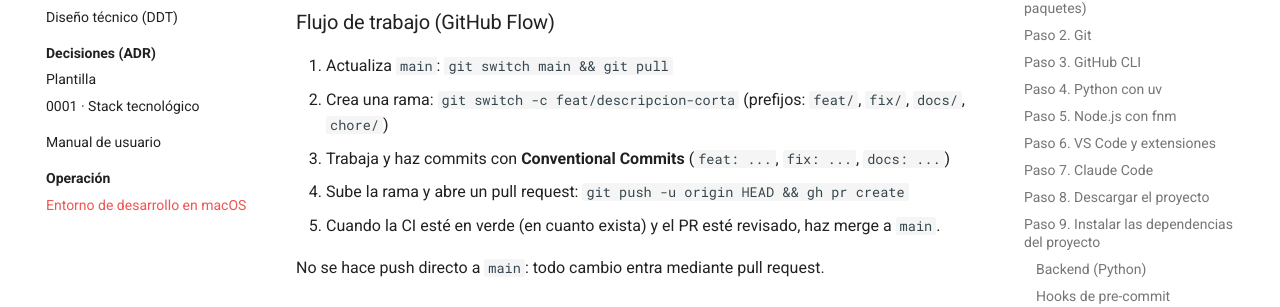
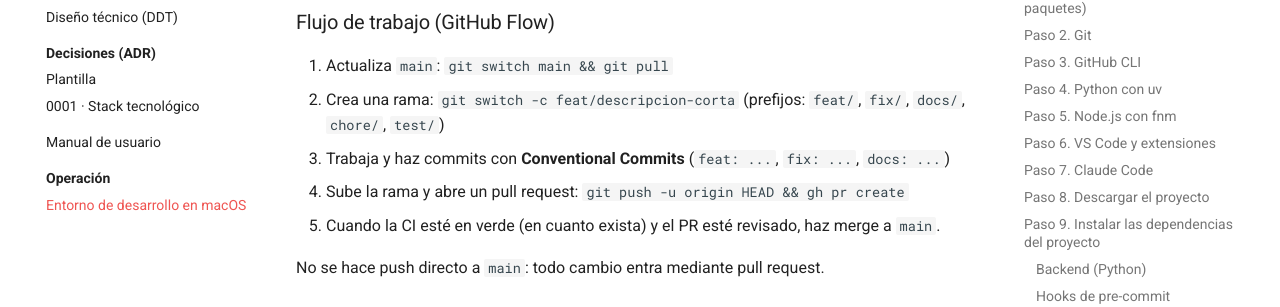
Before and after one commit to AlbertoMercado/pokemon-team-builder, an MkDocs documentation site: the page built from docs/05-operacion/entorno-desarrollo-macos.md, in a window 1280 px wide and 900 px high, scrolled down 4476 px. Shown: the part 145-452 px from the top of the window. Built offline with MkDocs 1.6.1 and Material for MkDocs 9.7.7, drawn with Linux system fonts in a browser that asks for light colours; comment, search, counter and statistics services are not loaded.

Commit message:
docs: añadir el prefijo de rama test/ a las convenciones
Co-Authored-By: Claude Opus 5.5 <noreply@anthropic.com>

```diff
--- a/docs/05-operacion/entorno-desarrollo-macos.md
+++ b/docs/05-operacion/entorno-desarrollo-macos.md
@@ -204,7 +204,7 @@ Los tres comandos deben terminar sin errores. Mientras no haya tests, `pytest` t
 ### Flujo de trabajo (GitHub Flow)
 
 1. Actualiza `main`: `git switch main && git pull`
-2. Crea una rama: `git switch -c feat/descripcion-corta` (prefijos: `feat/`, `fix/`, `docs/`, `chore/`)
+2. Crea una rama: `git switch -c feat/descripcion-corta` (prefijos: `feat/`, `fix/`, `docs/`, `chore/`, `test/`)
 3. Trabaja y haz commits con **Conventional Commits** (`feat: ...`, `fix: ...`, `docs: ...`)
 4. Sube la rama y abre un pull request: `git push -u origin HEAD && gh pr create`
 5. Cuando la CI esté en verde (en cuanto exista) y el PR esté revisado, haz merge a `main`.
```
Also changed, not shown: CLAUDE.md (+1 -1 lines).
